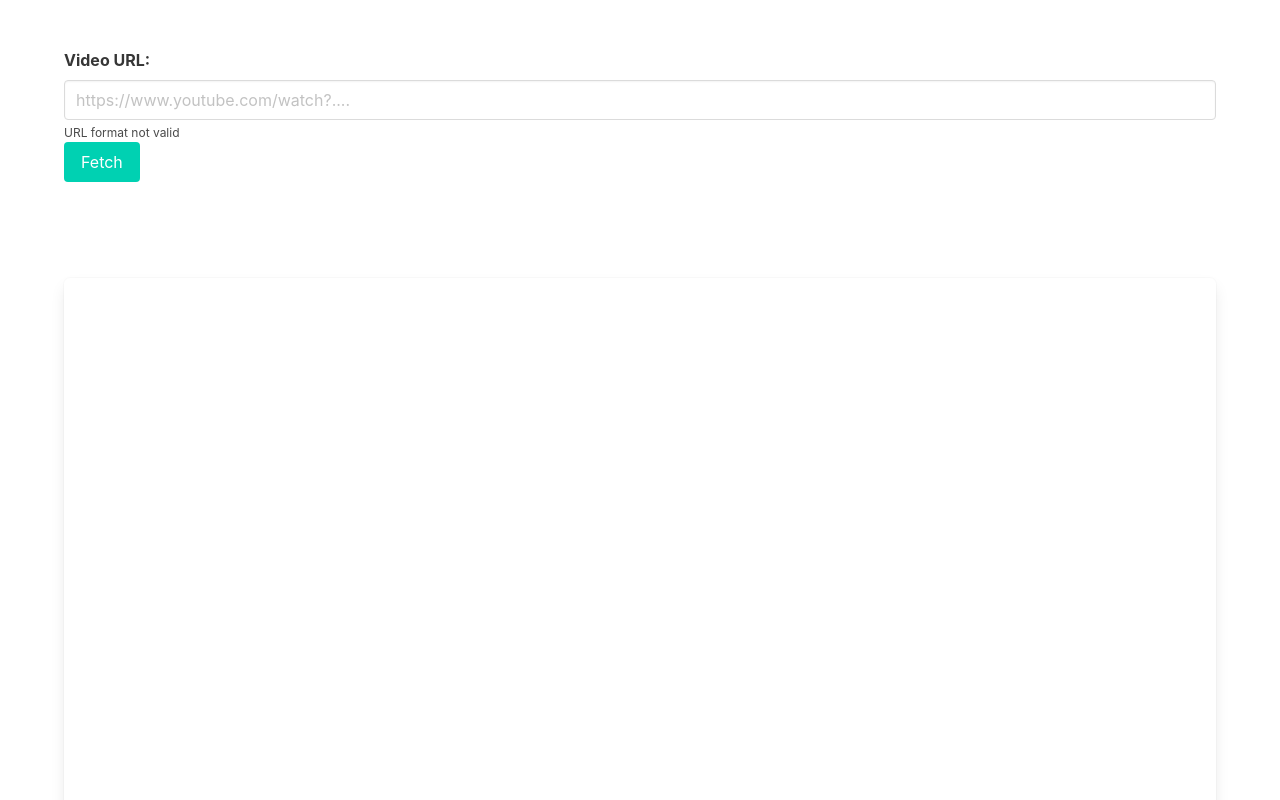
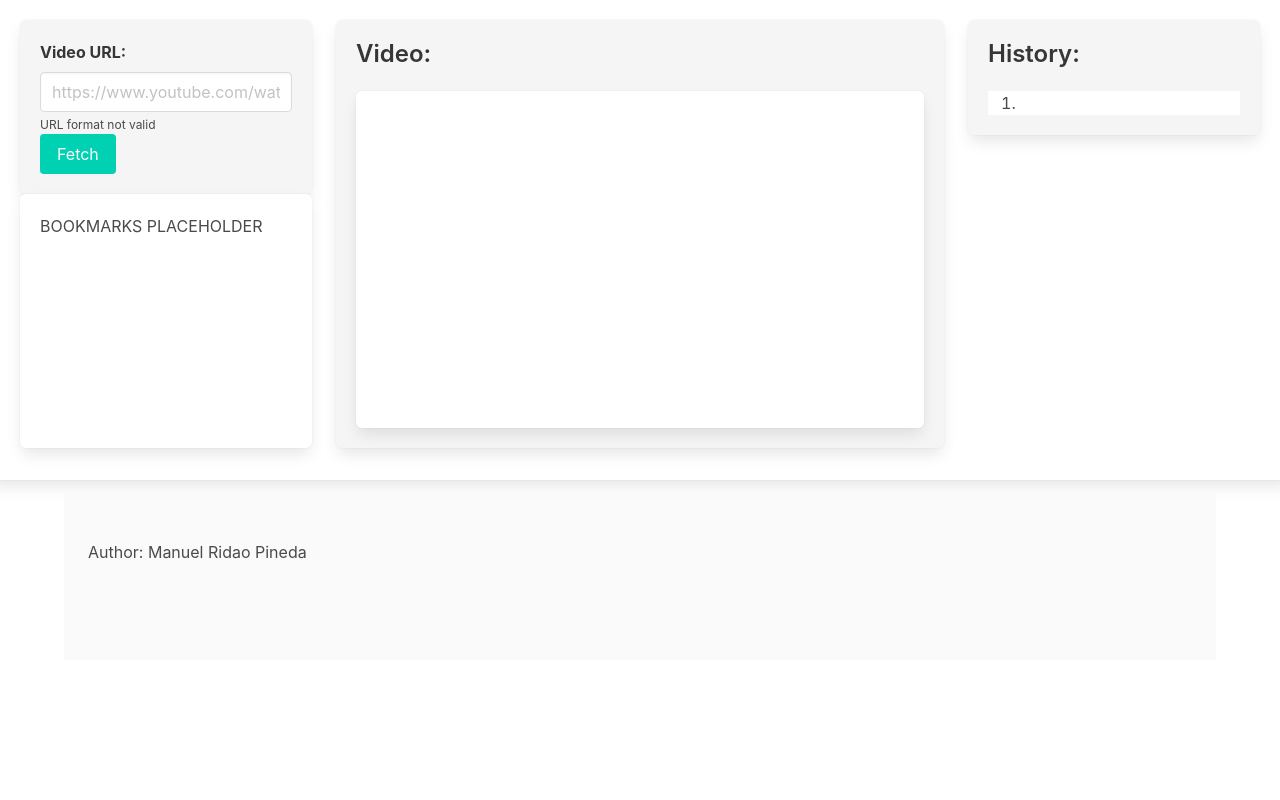
Before and after one commit to mridpin/relief-ui, an Angular app: page / in a window 1280 px wide. Both pictures are taken after a click on the link "Fetch". Shown: the top 800 px of the page. Built offline with nearby package versions, Linux system fonts and the light colour scheme.

Commit message:
history functionality started

```diff
--- a/src/app/app.component.html
+++ b/src/app/app.component.html
@@ -1,5 +1,17 @@
-<app-search-bar></app-search-bar>
-<app-video-view></app-video-view>
+<div class="tile is-ancestor box">
+  <div class="tile is-parent is-3 is-vertical">
+      <app-search-bar></app-search-bar>
+      <div class="tile is-child box">
+        <p>BOOKMARKS PLACEHOLDER</p>
+      </div>
+  </div>
+  <div class="tile is-6 is-vertical is-parent">
+    <app-video-view></app-video-view>
+  </div>
+  <div class="tile is-3 is-vertical is-parent">
+    <app-history></app-history>
+  </div>
+</div>
 <footer class="container footer">
   <p>Author: Manuel Ridao Pineda</p>
 </footer>
--- a/src/app/app.module.ts
+++ b/src/app/app.module.ts
@@ -5,12 +5,14 @@ import { NgModule } from '@angular/core';
 import { AppComponent } from './app.component';
 import { SearchBarComponent } from './search-bar/search-bar.component';
 import { VideoViewComponent } from './video-view/video-view.component';
+import { HistoryComponent } from './history/history.component';
 
 @NgModule({
   declarations: [
     AppComponent,
     SearchBarComponent,
-    VideoViewComponent
+    VideoViewComponent,
+    HistoryComponent
   ],
   imports: [
     BrowserModule,
--- a/src/app/data.service.ts
+++ b/src/app/data.service.ts
@@ -1,5 +1,5 @@
 import { Injectable } from '@angular/core';
-import { Observable, of, BehaviorSubject } from 'rxjs';
+import { BehaviorSubject } from 'rxjs';
 
 @Injectable({
   providedIn: 'root'
@@ -9,10 +9,19 @@ export class DataService {
   private urlSource = new BehaviorSubject<string>("about:blank");
   currentUrl = this.urlSource.asObservable();
 
+  history : Array<string>;
+  private historySource = new BehaviorSubject<Array<string>>([]);
+  currentHistory = this.historySource.asObservable();
+
   constructor() {
+    this.history = new Array();
   }
 
-  setUrl(url : string) {
+  setUrl(url: string) {
     this.urlSource.next(url);
+    // todo: save link to history component
+    this.history.push(url);
+    this.historySource.next(this.history);
+    // todo: save link to view compionent
   }
 }
--- /dev/null
+++ b/src/app/history/history.component.html
@@ -0,0 +1,12 @@
+<nav class="tile is-child box has-background-light">
+    <div class="container">
+        <h1 class="title is-4">History:</h1>
+            <div class="content has-background-white">
+                <ol type="1">
+                    <li *ngFor="let item of viewHistory">
+                        <a>{{ item }}</a>
+                    </li>
+                </ol>
+            </div>
+    </div>
+</nav>
--- /dev/null
+++ b/src/app/history/history.component.ts
@@ -0,0 +1,26 @@
+import { Component, OnInit } from '@angular/core';
+import { DataService } from '../data.service';
+
+@Component({
+  selector: 'app-history',
+  templateUrl: './history.component.html',
+  styleUrls: ['./history.component.css']
+})
+export class HistoryComponent implements OnInit {
+
+  viewHistory : Array<string>;
+
+  constructor(private dataService : DataService) {
+    this.viewHistory = new Array();
+  }
+
+  ngOnInit(): void {
+    this.dataService.currentHistory.subscribe(history => {
+      this.viewHistory = history;
+      console.log(this.viewHistory);
+    });
+  }
+
+  // todo: onclick element readd to the history
+
+}
--- a/src/app/search-bar/search-bar.component.html
+++ b/src/app/search-bar/search-bar.component.html
@@ -1,4 +1,4 @@
-<section class=" is-fullhd section">
+<section class="tile is-child box has-background-light">
     <div class="container">
         <form>
             <div class="field">
--- a/src/app/search-bar/search-bar.component.ts
+++ b/src/app/search-bar/search-bar.component.ts
@@ -26,9 +26,7 @@ export class SearchBarComponent implements OnInit {
     var url = this.inputUrl.replace("watch?v=", "embed/").split("&")[0];
     this.dataService.setUrl(url);
     console.log(url);
-    // todo: update global var with link
-    // todo: save link to history component
-    // todo: save link to view compionent
+    this.inputUrl = "";
   }
 
 }
--- a/src/app/video-view/video-view.component.html
+++ b/src/app/video-view/video-view.component.html
@@ -1,8 +1,8 @@
-<section class="is-fullhd section">
+<section class="tile is-child box has-background-light">
+    <h1 class="title is-4">Video:</h1>
     <div class="container box">
         <figure class="image is-16by9">
-            <iframe class="has-ratio" width="640" height="360" [src]="viewUrl"
-                frameborder="1" allowfullscreen>
+            <iframe class="has-ratio" width="640" height="360" [src]="viewUrl" frameborder="1" allowfullscreen>
             </iframe>
         </figure>
     </div>
```
Also changed, not shown: src/app/history/history.component.css (added), 1 other file (tests, documents, lock files or other folders).
